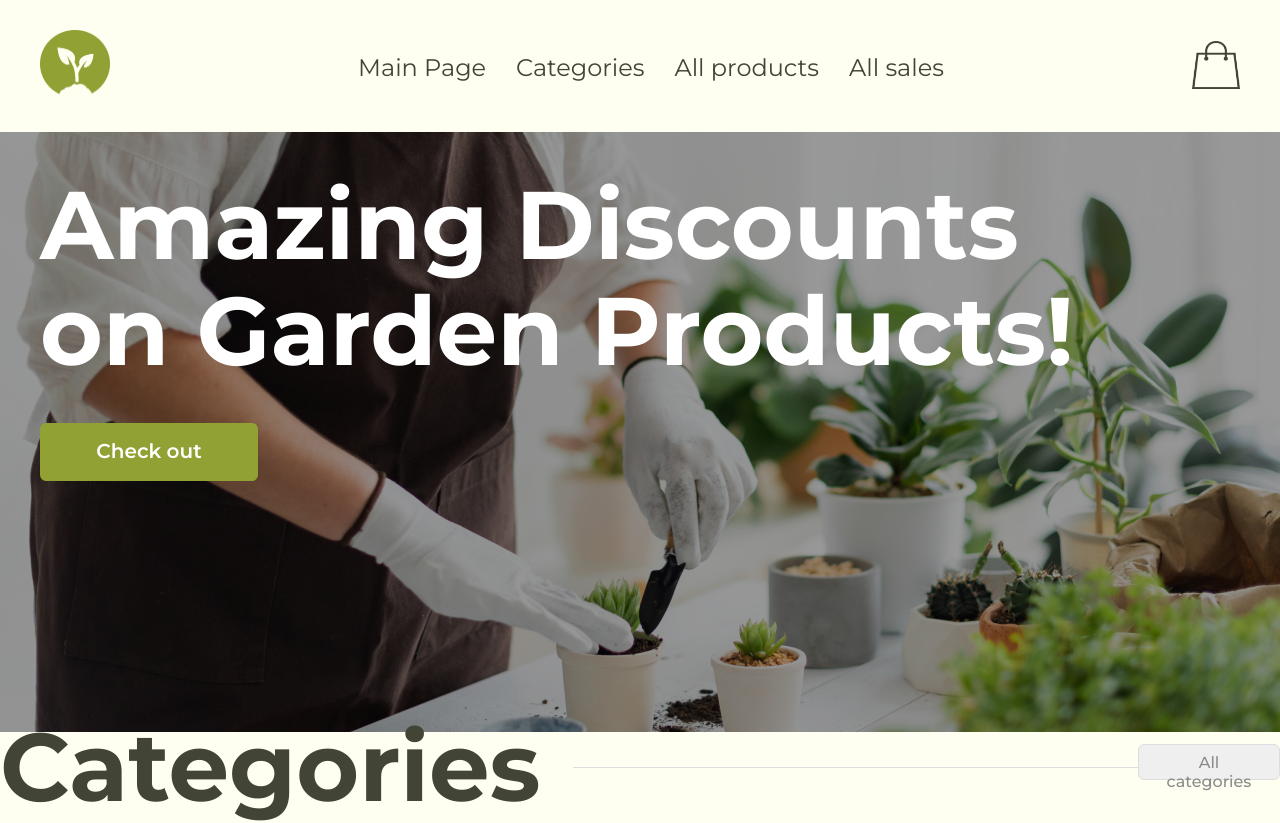
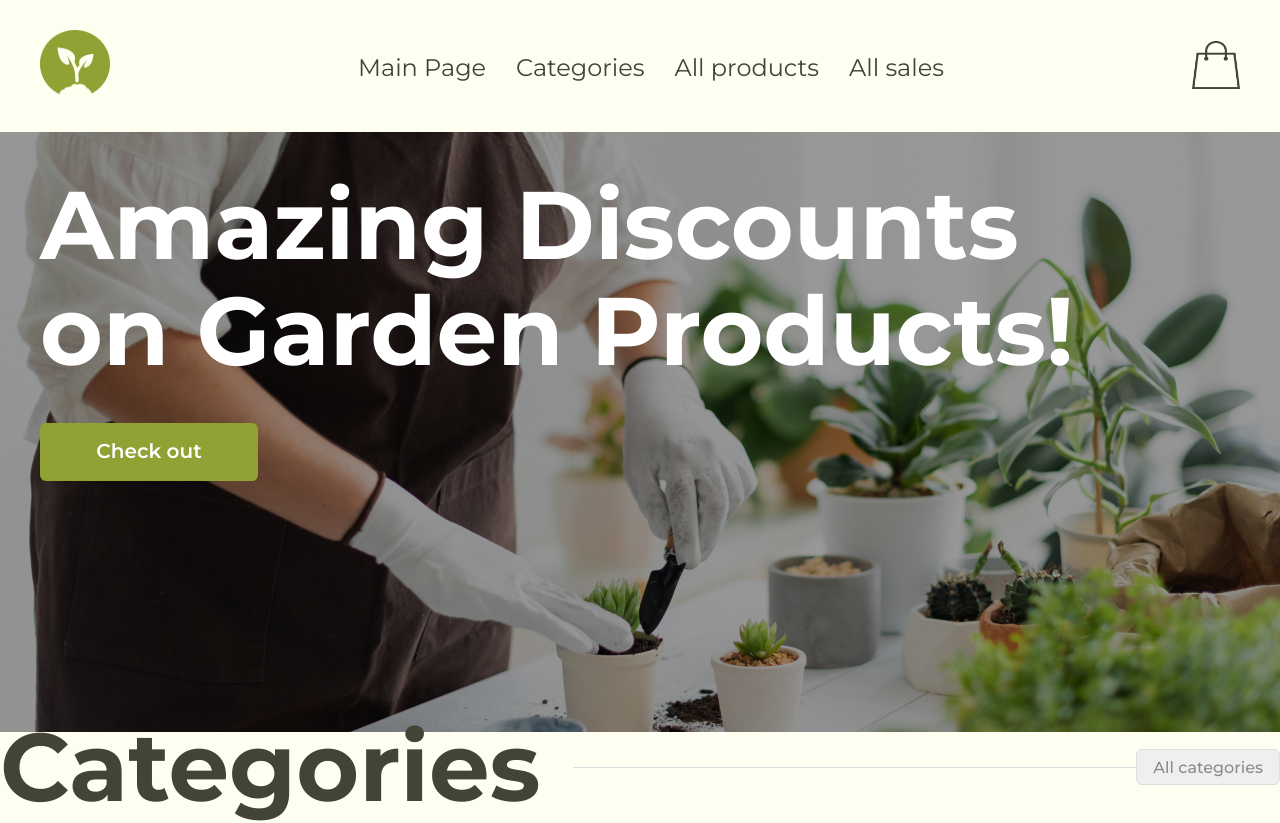
Before and after one commit to Vadim1489/GardenProject_FE_TelRan, a React (Create React App) app: page / in a window 1280 px wide. Shown: the top 823 px of the page. Built offline with nearby package versions, Linux system fonts and the light colour scheme; no server answers.

Commit message:
updated style width in component TitleBlockWithLine

```diff
--- a/src/components/TitleBlockWithLine/index.module.css
+++ b/src/components/TitleBlockWithLine/index.module.css
@@ -23,7 +23,7 @@
     border: 1px solid #ddd;
     border-radius: 6px;
     padding: 8px 16px;
-    width: 142px;
+    width: fit-content;
     height: 36px;
     font-weight: 500;
     font-size: 16px;
```
